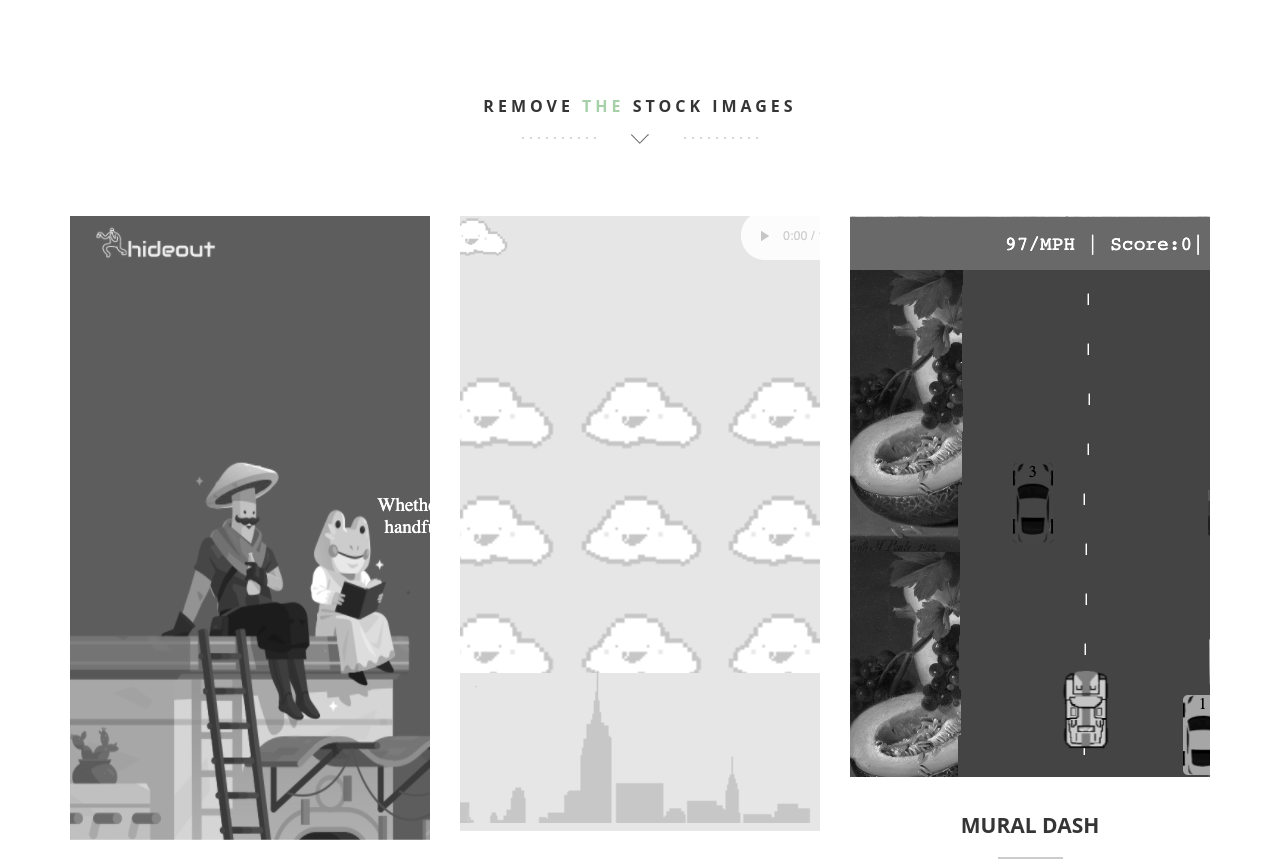
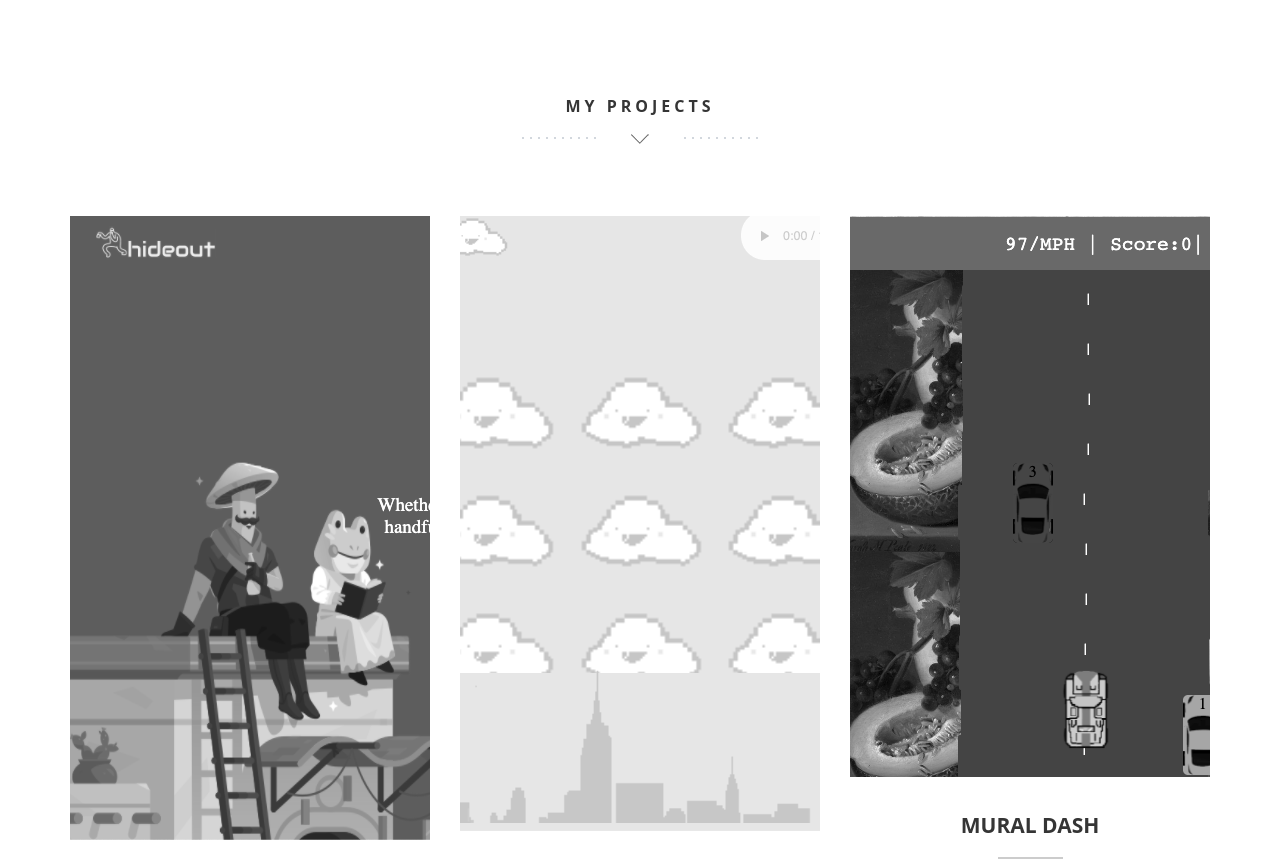
Before and after one commit to jhilesyoung/jhilesyoung.github.io, a plain HTML site: page index.html in a window 1280 px wide. Shown: the part 1511-2376 px from the top of the page. Drawn offline with nearby package versions, Linux system fonts and the light colour scheme; some packages are replaced by stand-ins of ours.

Commit message:
project images

```diff
--- a/index.html
+++ b/index.html
@@ -350,7 +350,7 @@
         <!-- Headline -->
         <div class="row">
               <div class="col-md-12">
-                <h1 class="arrow">Remove <span>The</span> Stock Images</h1>
+                <h1 class="arrow">My Projects</h1>
               </div>
             </div><br><br>
 
```
